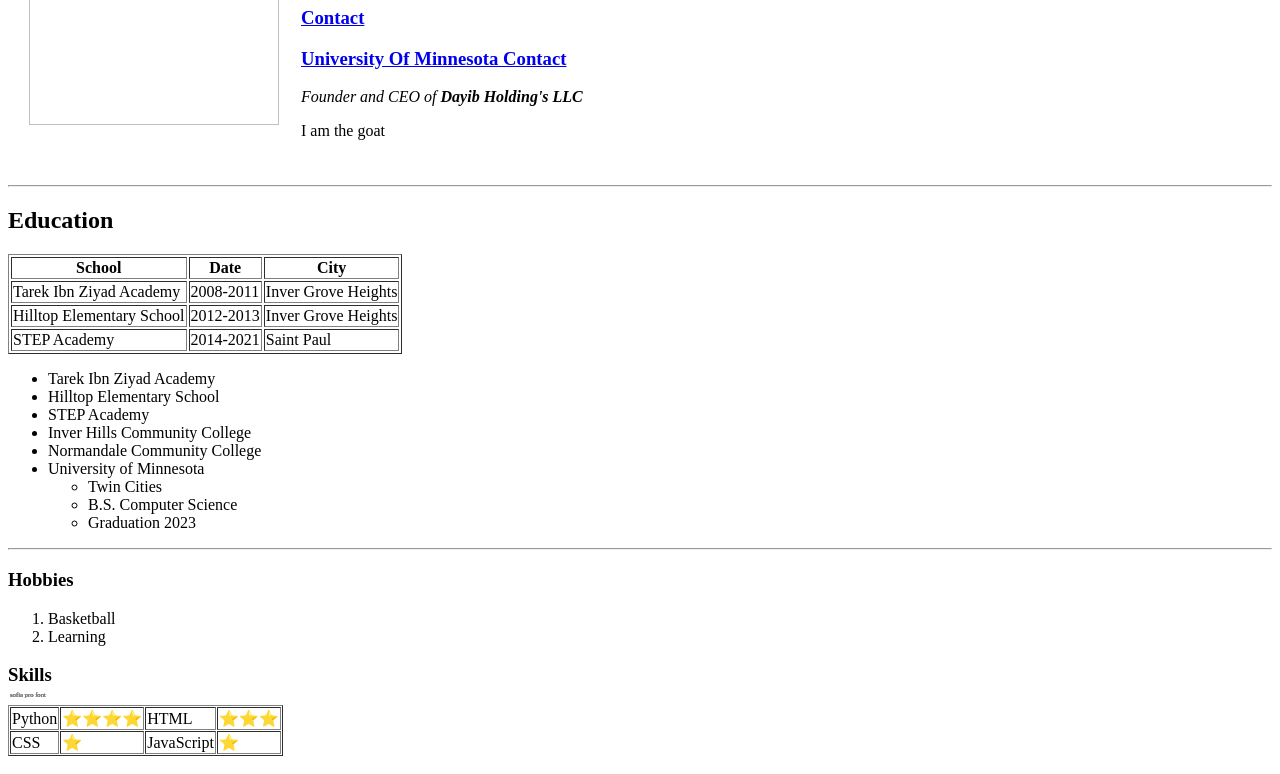
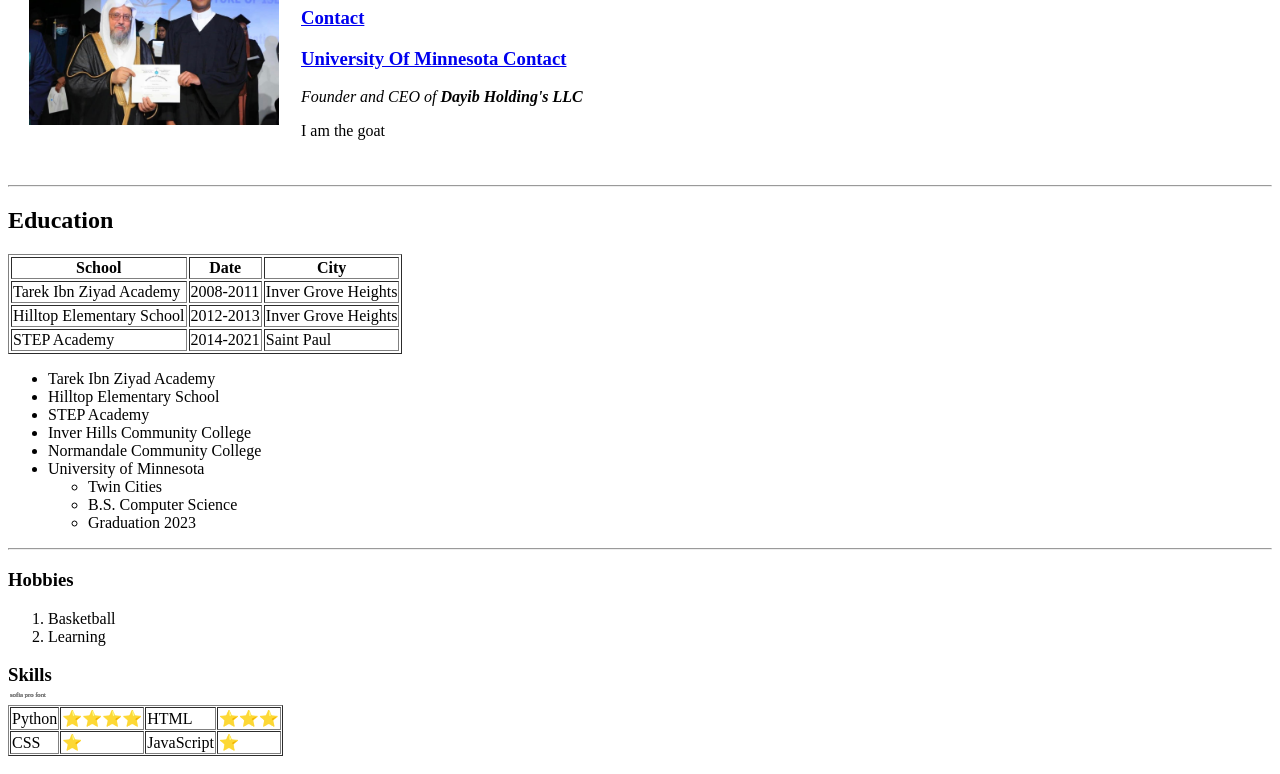
Before and after one commit to ahmeddayib/New-Repo, a plain HTML site: page index.html in a window 1280 px wide. Shown: the part 102-876 px from the top of the page. Drawn offline with Linux system fonts and the light colour scheme.

Commit message:
Update index.html

```diff
--- a/index.html
+++ b/index.html
@@ -10,7 +10,7 @@
   <table cellspacing=20>
     <tr>
       <td>
-        <img src="goat.jpeg" width="250" height="170" alt="">
+        <img src="goat.jpg" width="250" height="170" alt="">
       </td>
       <td>
         <h1>Ahmed Dayib</h1>
```
